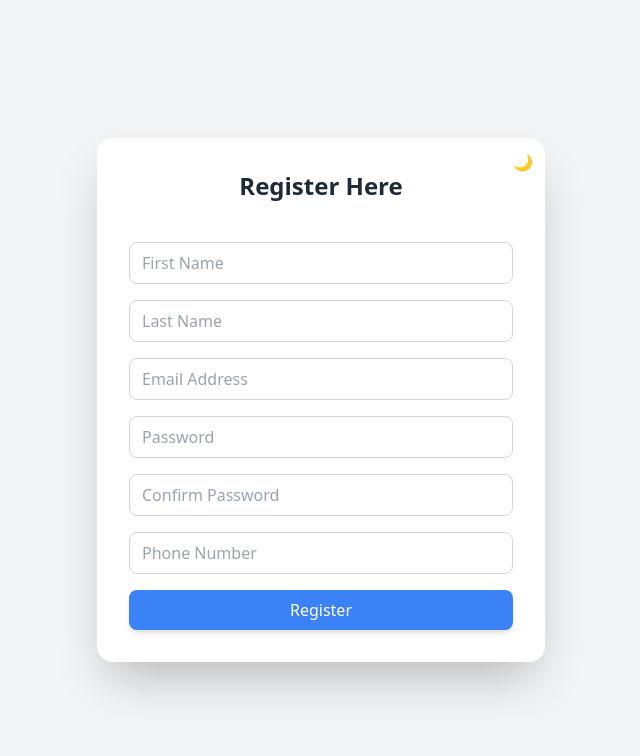
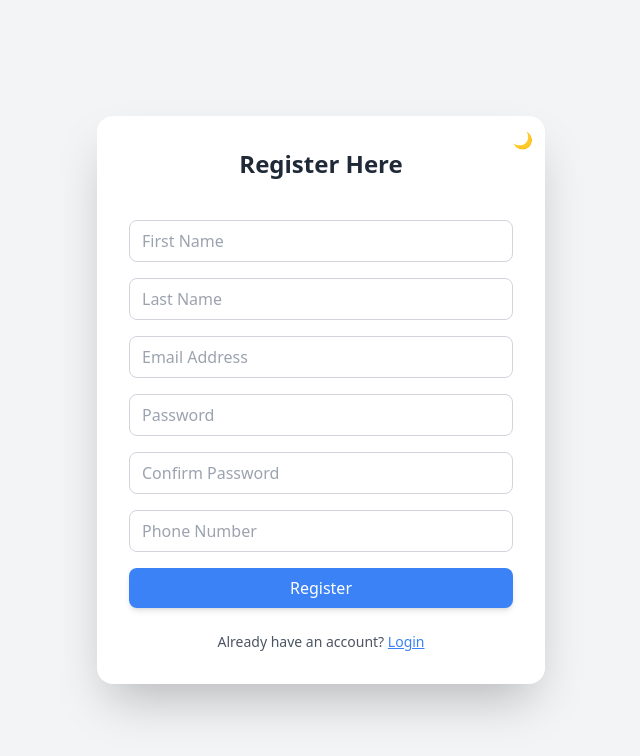
Before and after one commit to GreatDeveloper66/fullstack-starter-react-node, a React (Create React App) app in the folder frontend/: page /login in a window 1280 px wide. Shown: the top 756 px of the page, without its empty margins (319-959 px from the left). Built offline with nearby package versions, Linux system fonts and the light colour scheme.

Commit message:
add Register mode conditional to first and last name fields

```diff
--- a/frontend/src/UserAuthForms/LoginForm.jsx
+++ b/frontend/src/UserAuthForms/LoginForm.jsx
@@ -1,4 +1,4 @@
-import { useState } from "react";
+import { useState, Fragment } from "react";
 import {
   FirstNameInput,
   LastNameInput,
@@ -41,7 +41,11 @@ const LoginForm = () => {
         </button>
 
         <form onSubmit={handleSubmit} className="space-y-4">
-          <h2 className="text-2xl font-semibold text-center text-gray-800 dark:text-gray-100 mb-6">Register Here</h2>
+          <h2 className="text-2xl font-semibold text-center text-gray-800 dark:text-gray-100 mb-6">
+            Register Here
+          </h2>
+          {mode === "register" ? (
+            <Fragment>
               <FirstNameInput
                 value={firstName}
                 onChange={(e) => setFirstName(e.target.value)}
@@ -50,6 +54,8 @@ const LoginForm = () => {
                 value={lastName}
                 onChange={(e) => setLastName(e.target.value)}
               />
+            </Fragment>
+          ) : null}
           <EmailInput
             value={email}
             onChange={(e) => setEmail(e.target.value)}
@@ -67,11 +73,22 @@ const LoginForm = () => {
             onChange={(e) => setPhone(e.target.value)}
           />
           <button type="submit" className="btn-primary w-full">
-            {mode === "register"
-              ? "Register"
-              : "Login"}
+            {mode === "register" ? "Register" : "Login"}
           </button>
         </form>
+        {/* 🔁 Toggle between Login / Register */}
+        <p className="text-sm text-gray-600 dark:text-gray-400 mt-6 text-center">
+          {mode === "register"
+            ? "Already have an account?"
+            : "Don’t have an account?"}{" "}
+          <button
+            className="btn-link"
+            type="button"
+            onClick={() => setMode(mode === "register" ? "login" : "register")}
+          >
+            {mode === "register" ? "Login" : "Register"}
+          </button>
+        </p>
       </div>
     </div>
   );
```
Lines whose indentation alone changed are shown as unchanged.
